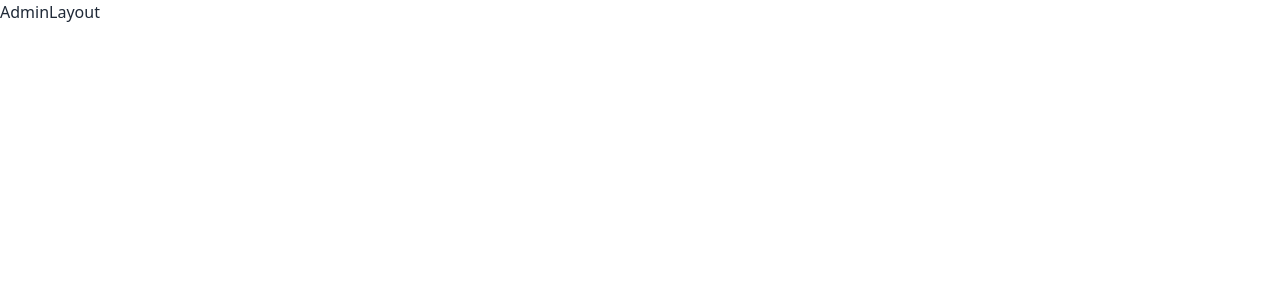
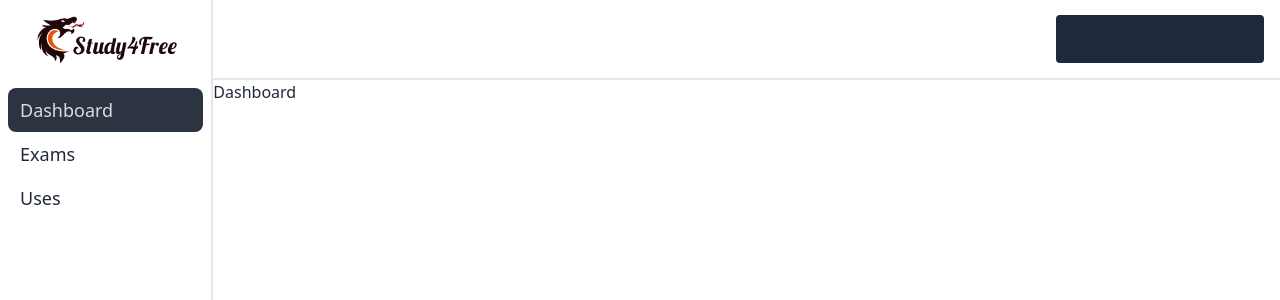
Before and after one commit to luantran2k/study4free, a React (Vite) app: page /admin in a window 1280 px wide. Shown: the top 300 px of the page. Built offline with nearby package versions, Linux system fonts and the light colour scheme.

Commit message:
basic admin layout

```diff
--- /dev/null
+++ b/src/assets/icons/Bell.tsx
@@ -0,0 +1,15 @@
+function BellIcon() {
+  return (
+    <svg
+      xmlns="http://www.w3.org/2000/svg"
+      height="1em"
+      viewBox="0 0 448 512"
+      fill="currentColor"
+      fontSize="currentFontSize"
+    >
+      <path d="M224 0c-17.7 0-32 14.3-32 32V51.2C119 66 64 130.6 64 208v18.8c0 47-17.3 92.4-48.5 127.6l-7.4 8.3c-8.4 9.4-10.4 22.9-5.3 34.4S19.4 416 32 416H416c12.6 0 24-7.4 29.2-18.9s3.1-25-5.3-34.4l-7.4-8.3C401.3 319.2 384 273.9 384 226.8V208c0-77.4-55-142-128-156.8V32c0-17.7-14.3-32-32-32zm45.3 493.3c12-12 18.7-28.3 18.7-45.3H224 160c0 17 6.7 33.3 18.7 45.3s28.3 18.7 45.3 18.7s33.3-6.7 45.3-18.7z" />
+    </svg>
+  );
+}
+
+export default BellIcon;
--- /dev/null
+++ b/src/assets/icons/Moon.tsx
@@ -0,0 +1,15 @@
+function MoonIcon() {
+  return (
+    <svg
+      xmlns="http://www.w3.org/2000/svg"
+      height="1em"
+      viewBox="0 0 384 512"
+      fill="currentColor"
+      fontSize="currentFontSize"
+    >
+      <path d="M223.5 32C100 32 0 132.3 0 256S100 480 223.5 480c60.6 0 115.5-24.2 155.8-63.4c5-4.9 6.3-12.5 3.1-18.7s-10.1-9.7-17-8.5c-9.8 1.7-19.8 2.6-30.1 2.6c-96.9 0-175.5-78.8-175.5-176c0-65.8 36-123.1 89.3-153.3c6.1-3.5 9.2-10.5 7.7-17.3s-7.3-11.9-14.3-12.5c-6.3-.5-12.6-.8-19-.8z" />
+    </svg>
+  );
+}
+
+export default MoonIcon;
--- /dev/null
+++ b/src/assets/icons/Setting.tsx
@@ -0,0 +1,15 @@
+function SettingIcon() {
+  return (
+    <svg
+      xmlns="http://www.w3.org/2000/svg"
+      height="1em"
+      viewBox="0 0 512 512"
+      fill="currentColor"
+      fontSize="currentFontSize"
+    >
+      <path d="M495.9 166.6c3.2 8.7 .5 18.4-6.4 24.6l-43.3 39.4c1.1 8.3 1.7 16.8 1.7 25.4s-.6 17.1-1.7 25.4l43.3 39.4c6.9 6.2 9.6 15.9 6.4 24.6c-4.4 11.9-9.7 23.3-15.8 34.3l-4.7 8.1c-6.6 11-14 21.4-22.1 31.2c-5.9 7.2-15.7 9.6-24.5 6.8l-55.7-17.7c-13.4 10.3-28.2 18.9-44 25.4l-12.5 57.1c-2 9.1-9 16.3-18.2 17.8c-13.8 2.3-28 3.5-42.5 3.5s-28.7-1.2-42.5-3.5c-9.2-1.5-16.2-8.7-18.2-17.8l-12.5-57.1c-15.8-6.5-30.6-15.1-44-25.4L83.1 425.9c-8.8 2.8-18.6 .3-24.5-6.8c-8.1-9.8-15.5-20.2-22.1-31.2l-4.7-8.1c-6.1-11-11.4-22.4-15.8-34.3c-3.2-8.7-.5-18.4 6.4-24.6l43.3-39.4C64.6 273.1 64 264.6 64 256s.6-17.1 1.7-25.4L22.4 191.2c-6.9-6.2-9.6-15.9-6.4-24.6c4.4-11.9 9.7-23.3 15.8-34.3l4.7-8.1c6.6-11 14-21.4 22.1-31.2c5.9-7.2 15.7-9.6 24.5-6.8l55.7 17.7c13.4-10.3 28.2-18.9 44-25.4l12.5-57.1c2-9.1 9-16.3 18.2-17.8C227.3 1.2 241.5 0 256 0s28.7 1.2 42.5 3.5c9.2 1.5 16.2 8.7 18.2 17.8l12.5 57.1c15.8 6.5 30.6 15.1 44 25.4l55.7-17.7c8.8-2.8 18.6-.3 24.5 6.8c8.1 9.8 15.5 20.2 22.1 31.2l4.7 8.1c6.1 11 11.4 22.4 15.8 34.3zM256 336a80 80 0 1 0 0-160 80 80 0 1 0 0 160z" />
+    </svg>
+  );
+}
+
+export default SettingIcon;
--- /dev/null
+++ b/src/assets/icons/User.tsx
@@ -0,0 +1,15 @@
+function UserIcon() {
+  return (
+    <svg
+      xmlns="http://www.w3.org/2000/svg"
+      height="1em"
+      viewBox="0 0 448 512"
+      fill="currentColor"
+      fontSize="currentFontSize"
+    >
+      <path d="M224 256A128 128 0 1 0 224 0a128 128 0 1 0 0 256zm-45.7 48C79.8 304 0 383.8 0 482.3C0 498.7 13.3 512 29.7 512H418.3c16.4 0 29.7-13.3 29.7-29.7C448 383.8 368.2 304 269.7 304H178.3z" />
+    </svg>
+  );
+}
+
+export default UserIcon;
--- /dev/null
+++ b/src/components/admin/Sidebar/index.tsx
@@ -0,0 +1,32 @@
+import { NavLink } from 'react-router-dom';
+import LogoImage from '../../../assets/images/logo.png';
+function AdminSideBar() {
+  return (
+    <>
+      <div className="flex justify-center items-center h-20 p-4">
+        <img
+          src={LogoImage}
+          alt="Logo"
+          className="h-full w-full object-contain"
+        />
+      </div>
+      <nav className="flex flex-col">
+        <ul className="menu rounded-box [&_a]:text-lg [&_a]:inline-block [&_a]:px-3 [&_a]:py-2 [&_a.active]:text-white [&_a.active]:bg-blue-500">
+          <li>
+            <NavLink to={'/admin'} end>
+              Dashboard
+            </NavLink>
+          </li>
+          <li>
+            <NavLink to={'/admin/exams'}>Exams</NavLink>
+          </li>
+          <li>
+            <NavLink to={'/admin/users'}>Uses</NavLink>
+          </li>
+        </ul>
+      </nav>
+    </>
+  );
+}
+
+export default AdminSideBar;
--- /dev/null
+++ b/src/components/admin/TopBar/index.tsx
@@ -0,0 +1,27 @@
+import BellIcon from '../../../assets/icons/Bell';
+import MoonIcon from '../../../assets/icons/Moon';
+import SettingIcon from '../../../assets/icons/Setting';
+import UserIcon from '../../../assets/icons/User';
+
+function AdminTopBar() {
+  return (
+    <div className="flex justify-end items-center border-b-2 h-20">
+      <ul className="menu menu-horizontal mr-4 rounded  bg-slate-800 [&_.icon]:p-2 hover:[&_svg]:text-blue-400 [&_.icon]:cursor-pointer  [&_svg]:text-white ">
+        <li className="icon ">
+          <MoonIcon />
+        </li>
+        <li className="icon ">
+          <BellIcon />
+        </li>
+        <li className="icon ">
+          <SettingIcon />
+        </li>
+        <li className="icon ">
+          <UserIcon />
+        </li>
+      </ul>
+    </div>
+  );
+}
+
+export default AdminTopBar;
--- a/src/pages/layouts/Admin/index.tsx
+++ b/src/pages/layouts/Admin/index.tsx
@@ -1,10 +1,17 @@
 import { Outlet } from 'react-router-dom';
+import AdminSideBar from '../../../components/admin/Sidebar';
+import AdminTopBar from '../../../components/admin/TopBar';
 
 function AdminLayout() {
   return (
-    <div>
-      <h1>AdminLayout</h1>
-      <Outlet />
+    <div className="flex h-screen">
+      <div className=" basis-1/4 md:basis-1/6 border-r-2">
+        <AdminSideBar />
+      </div>
+      <div className="flex-1">
+        <AdminTopBar />
+        <Outlet />
+      </div>
     </div>
   );
 }
--- a/src/routes/adminRoute.tsx
+++ b/src/routes/adminRoute.tsx
@@ -5,6 +5,7 @@
   path: '/admin',
   element: <AdminLayout />,
   children: [
+    { index: true, element: <h1>Dashboard</h1> },
     {
       path: 'users',
       element: <h1>Users</h1>,
```
